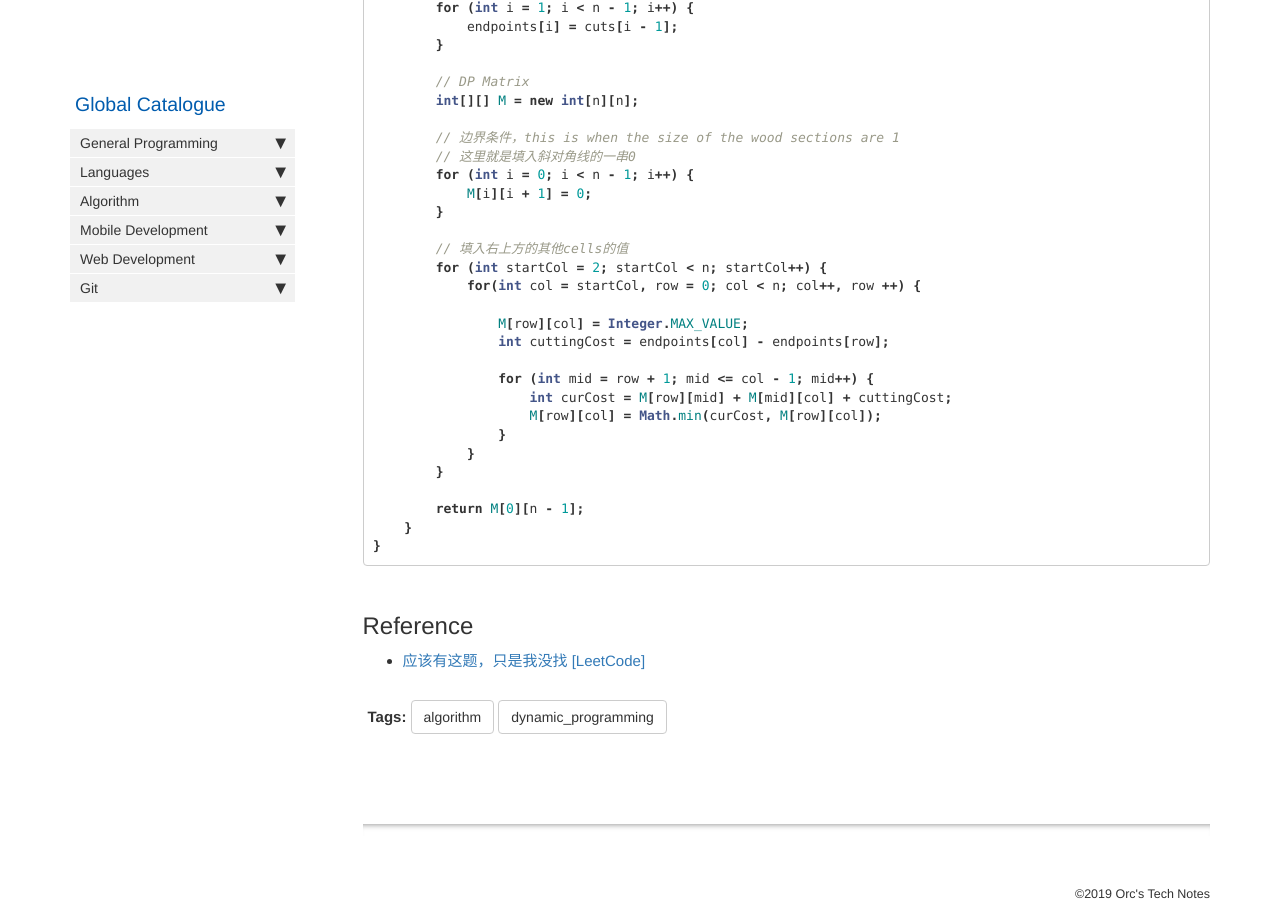
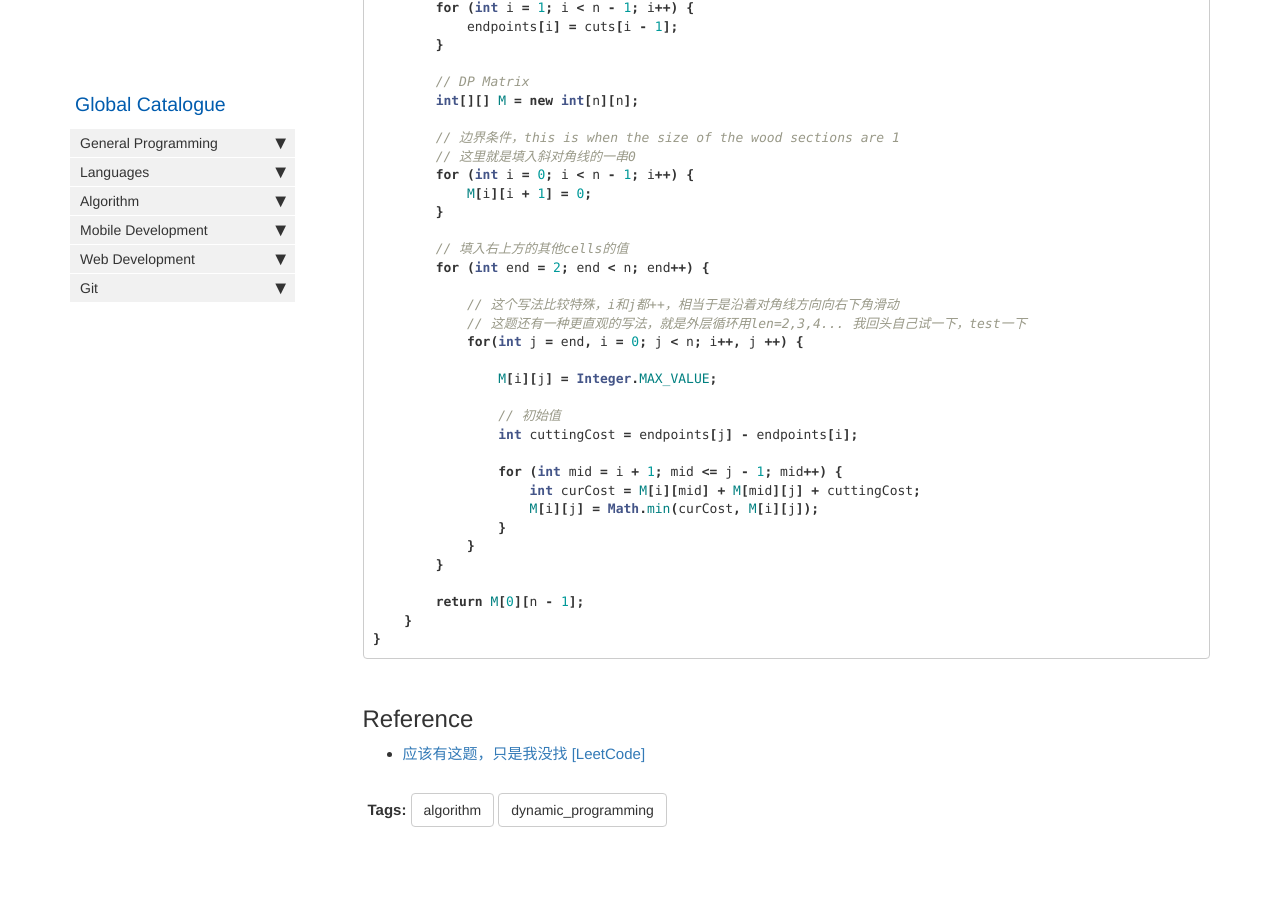
Before and after one commit to HungryOrc/hungryorc.github.io, a Jekyll site: the page built from pages/algorithm/algorithm_cutWood_cuttingCostRelatedToLength.md, in a window 1280 px wide and 900 px high, scrolled down 2342 px. Built offline with Jekyll 4.4.1, drawn with Linux system fonts in a browser that asks for light colours; nearby versions of some CDN libraries; comment, search, counter and statistics services are not loaded.

Commit message:
Update algorithm_cutWood_cuttingCostRelatedToLength.md

```diff
--- a/pages/algorithm/algorithm_cutWood_cuttingCostRelatedToLength.md
+++ b/pages/algorithm/algorithm_cutWood_cuttingCostRelatedToLength.md
@@ -120,15 +120,20 @@ public class Solution {
         }
 
         // 填入右上方的其他cells的值
-        for (int startCol = 2; startCol < n; startCol++) {
-            for(int col = startCol, row = 0; col < n; col++, row ++) {
+        for (int end = 2; end < n; end++) {
 
-                M[row][col] = Integer.MAX_VALUE;
-                int cuttingCost = endpoints[col] - endpoints[row];
+            // 这个写法比较特殊，i和j都++，相当于是沿着对角线方向向右下角滑动
+            // 这题还有一种更直观的写法，就是外层循环用len=2,3,4... 我回头自己试一下，test一下
+            for(int j = end, i = 0; j < n; i++, j ++) {
 
-                for (int mid = row + 1; mid <= col - 1; mid++) {
-                    int curCost = M[row][mid] + M[mid][col] + cuttingCost;
-                    M[row][col] = Math.min(curCost, M[row][col]);
+                M[i][j] = Integer.MAX_VALUE;
+
+                // 初始值
+                int cuttingCost = endpoints[j] - endpoints[i];
+
+                for (int mid = i + 1; mid <= j - 1; mid++) {
+                    int curCost = M[i][mid] + M[mid][j] + cuttingCost;
+                    M[i][j] = Math.min(curCost, M[i][j]);
                 }
             }
         }
```
